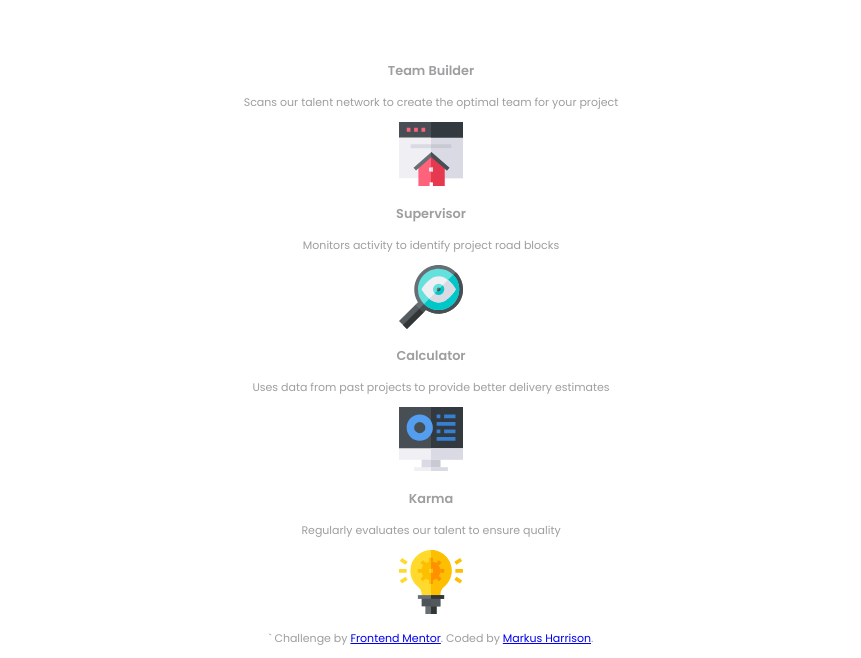
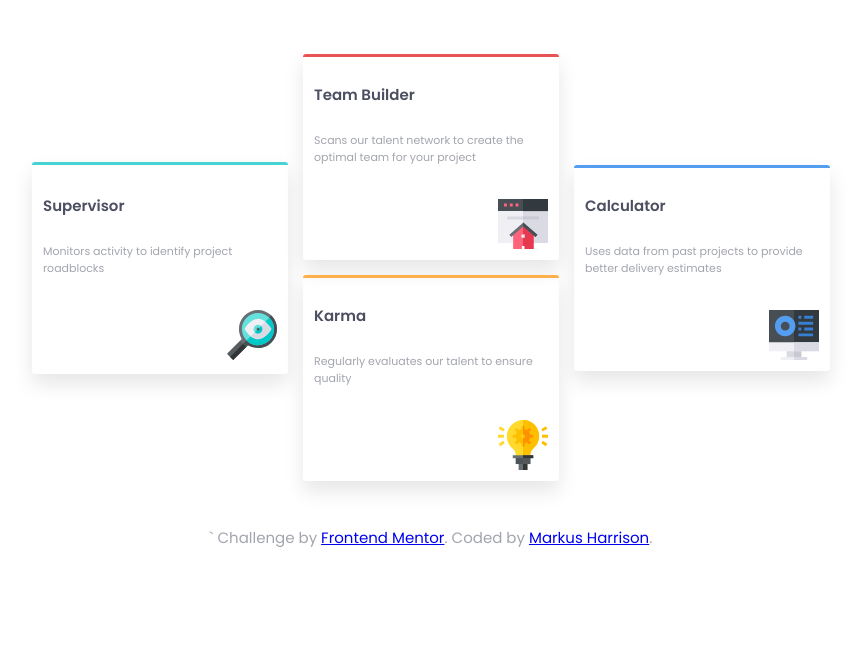
Before and after one commit to markharrison777/Four-card-feature-section, a website: page index.html in a window 1280 px wide. Shown: the part 209-867 px from the top of the page, without its empty margins (217-1078 px from the left). After the commit the page ends 800 px from the top, so only its background shows below. Drawn offline with Linux system fonts and the light colour scheme.

Commit message:
desktop verison done

```diff
--- a/index.html
+++ b/index.html
@@ -32,6 +32,7 @@
   </head>
 
   <body>
+    <div class="wrapper">
       <!-- HEADER -->
       <header class="header">
         <h1 class="header__h1">Reliable, efficient delivery</h1>
@@ -43,7 +44,7 @@
       </header>
       <!-- CARDS -->
       <main class="main">
-      <div class="main__card-team_builder">
+        <div class="cards main__card-team_builder">
           <h3 class="main__card-header">Team Builder</h3>
           <p class="main__card-p">
             Scans our talent network to create the optimal team for your project
@@ -54,10 +55,10 @@
             alt="home"
           />
         </div>
-      <div class="main__card-supervisor">
+        <div class="cards main__card-supervisor">
           <h3 class="main__card-header">Supervisor</h3>
           <p class="main__card-p">
-          Monitors activity to identify project road blocks
+            Monitors activity to identify project roadblocks
           </p>
           <img
             class="main__card-img"
@@ -65,7 +66,7 @@
             alt="search"
           />
         </div>
-      <div class="main__card-calculator">
+        <div class="cards main__card-calculator">
           <h3 class="main__card-header">Calculator</h3>
           <p class="main__card-p">
             Uses data from past projects to provide better delivery estimates
@@ -76,7 +77,7 @@
             alt="comp"
           />
         </div>
-      <div class="main__card-karma">
+        <div class="cards main__card-karma">
           <h3 class="main__card-header">Karma</h3>
           <p class="main__card-p">
             Regularly evaluates our talent to ensure quality
@@ -94,8 +95,14 @@
           ` Challenge by
           <a href="https://www.frontendmentor.io?ref=challenge" target="_blank"
             >Frontend Mentor</a
-        >. Coded by <a href="#">Markus Harrison</a>.
+          >. Coded by
+          <a
+            href="https://www.frontendmentor.io/profile/HgaDev777"
+            target="_blank"
+            >Markus Harrison</a
+          >.
         </p>
       </footer>
+    </div>
   </body>
 </html>
--- a/scss/main.scss
+++ b/scss/main.scss
@@ -2,9 +2,9 @@
 
 $bodyBg: #ffffff;
 $mainFont: "Poppins", sans-serif;
-$mainFont-size: 11px;
-$font-color: #9e9ea0;
-$bold-fontColor: #515266;
+$mainFont-size: 15px;
+$font-color: hsl(229, 6%, 66%);
+$bold-fontColor: hsl(234, 12%, 34%);
 
 // ********************** GLOBAL Styles *****************************
 
@@ -14,8 +14,12 @@ body {
   color: $font-color;
   text-align: center;
   box-sizing: border-box;
-  font-size: 11px;
+  font-size: $mainFont-size;
   width: 100%;
+}
+
+.wrapper {
+  max-width: 1440px;
 }
 
 // ********************** LOCAL Styles ******************************
@@ -24,8 +28,8 @@ body {
   display: grid;
   text-align: center;
   box-sizing: border-box;
-  margin: 4rem auto;
-  width: 50%;
+  margin: 3rem auto;
+  width: 100%;
   word-spacing: 0.1em;
 
   &__h1 {
@@ -44,9 +48,79 @@ body {
   }
 
   &__p {
-    font-size: 13px;
     font-weight: 400;
-    width: 65%;
+    width: 39%;
     margin: 1em auto;
   }
 }
+
+//  ************************** cards ***************************
+
+.main {
+  display: grid;
+  grid-template-columns: repeat(3, 20%);
+  grid-template-rows: 1fr;
+  align-content: center;
+  justify-content: center;
+  grid-row-gap: 1em;
+  grid-column-gap: 1em;
+  box-sizing: border-box;
+  max-width: 1440px;
+  width: 100%;
+  margin: 0 auto;
+
+  .cards {
+    display: flex;
+    flex-direction: column;
+    justify-content: center;
+    width: 100%;
+    border-radius: 3px;
+    text-align: left;
+    font-size: 11px;
+    box-shadow: 0 10px 20px 0 rgba(0, 0, 0, 0.1);
+    box-sizing: border-box;
+    padding: 1em;
+    // **** card header ****
+    .main__card-header {
+      color: $bold-fontColor;
+      font-size: 15px;
+    }
+  }
+
+  .main__card-team_builder {
+    border-top: 3px solid hsl(0, 78%, 62%);
+    grid-row: 2 / 2;
+    grid-column: 2 / 2;
+    justify-self: center;
+  }
+
+  .main__card-supervisor {
+    border-top: 3px solid hsl(180, 62%, 55%);
+    grid-row: 4 / 2;
+    align-self: center;
+    height: 212px;
+  }
+
+  .main__card-calculator {
+    border-top: 3px solid hsl(212, 86%, 64%);
+    align-self: center;
+    grid-column: 3;
+    grid-row: 4 / 2;
+  }
+
+  .main__card-karma {
+    border-top: 3px solid hsl(34, 97%, 64%);
+    grid-row: 3 / 4;
+    grid-column: 2 / 2;
+  }
+
+  .main__card-img {
+    align-self: flex-end;
+    padding-top: 2em;
+    width: 50px;
+  }
+}
+
+footer {
+  margin-top: 3em;
+}
```
Also changed, not shown: css/main.min.css. Lines whose indentation alone changed are shown as unchanged.
